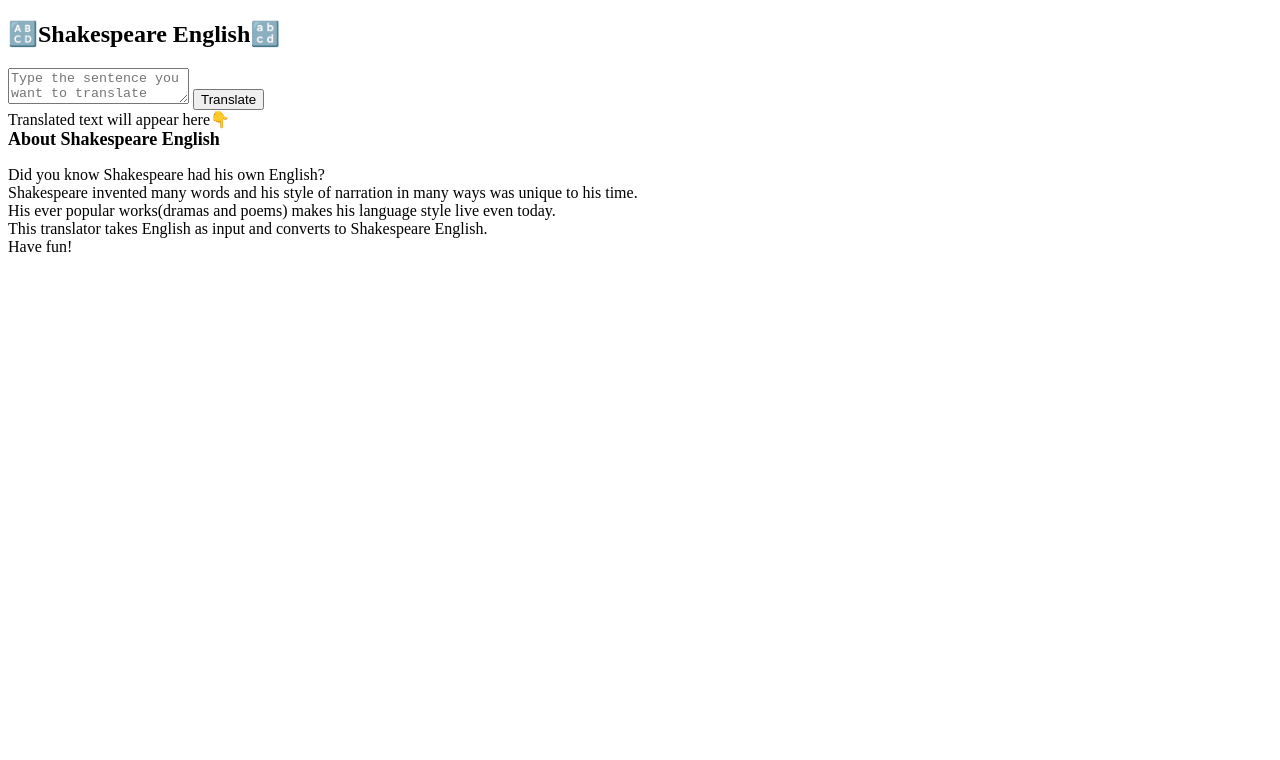
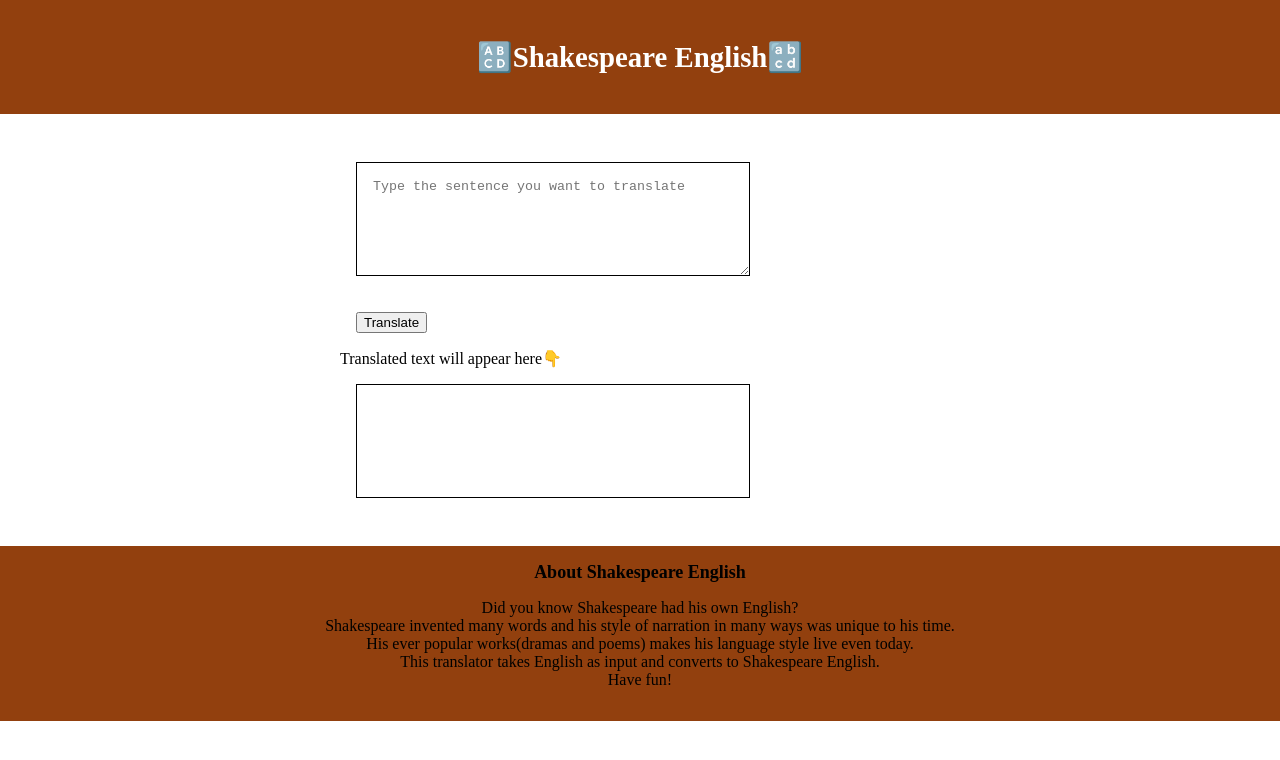
Before and after one commit to anaswaramanoj/shakespeare-english, a plain HTML site: page index.html in a window 1280 px wide. Drawn offline with Linux system fonts and the light colour scheme.

Commit message:
updated styles

```diff
--- a/index.html
+++ b/index.html
@@ -4,6 +4,7 @@
     <meta charset="UTF-8">
     <meta name="viewport" content="width=device-width, initial-scale=1.0">
     <title>Shakespeare English</title>
+    <link href="style.css" rel="stylesheet" />
 </head>
 <body>
     <nav class="navigation container">
--- /dev/null
+++ b/style.css
@@ -0,0 +1,45 @@
+:root {
+    --primary-color: #92400E;
+}
+body{
+    margin: 0px;
+}
+#output{
+    border: 1px solid black;
+    height: 10vh;
+    width: 60%;
+    margin: 1rem;
+    padding: 1rem;
+}
+textarea{
+    height: 10vh;
+    width:60%;
+    margin: 1rem;
+    border: 1px solid black;
+    padding: 1rem;
+}
+button{
+    margin: 1rem;
+    display: block;
+}
+.container {
+    padding: 0rem 1rem;
+}
+.container-center {
+    max-width: 600px;
+    margin: auto;
+    padding: 2rem;
+}
+.navigation {
+    text-align: center;
+    background-color: var(--primary-color);
+    color: white;
+    padding: 1rem;
+    font-size: larger;
+}
+.footer{
+    color: black;
+    background-color: var(--primary-color);
+    padding: 1rem 1rem;
+    text-align: center;
+}
```
